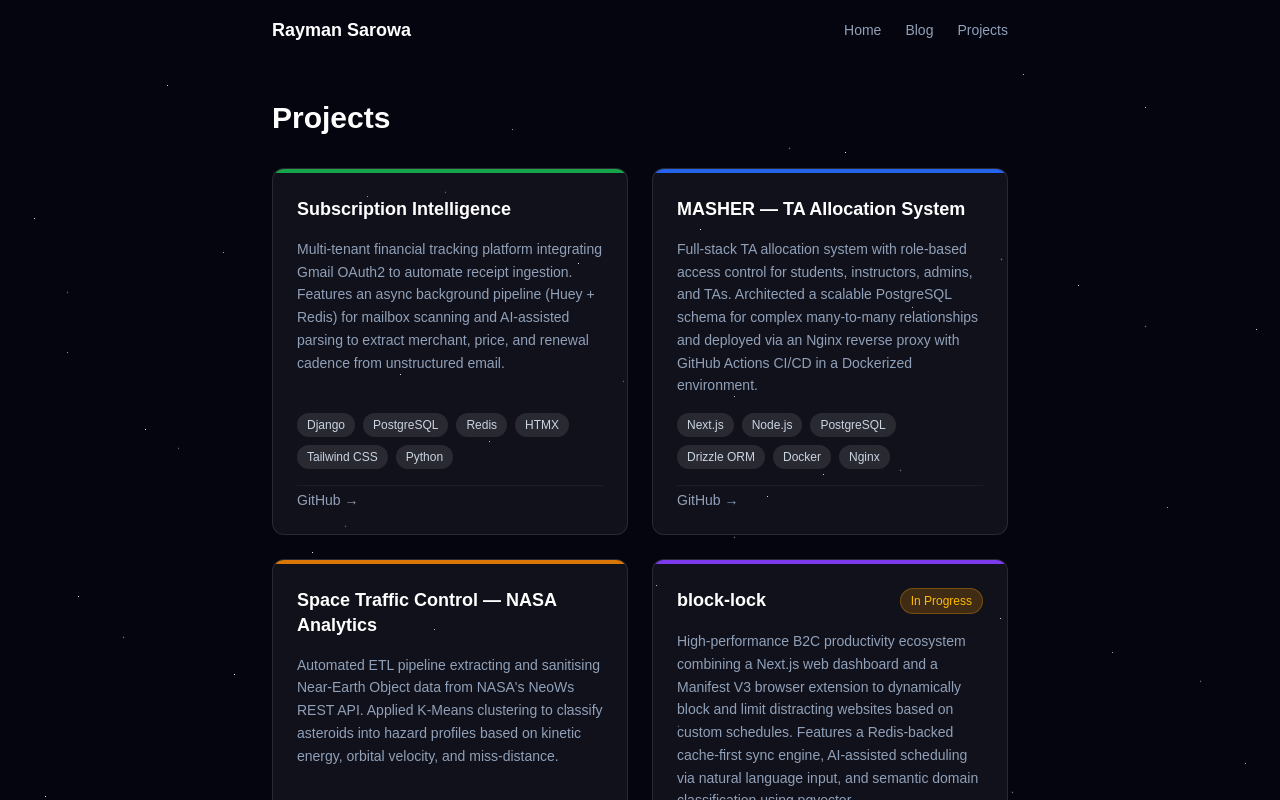
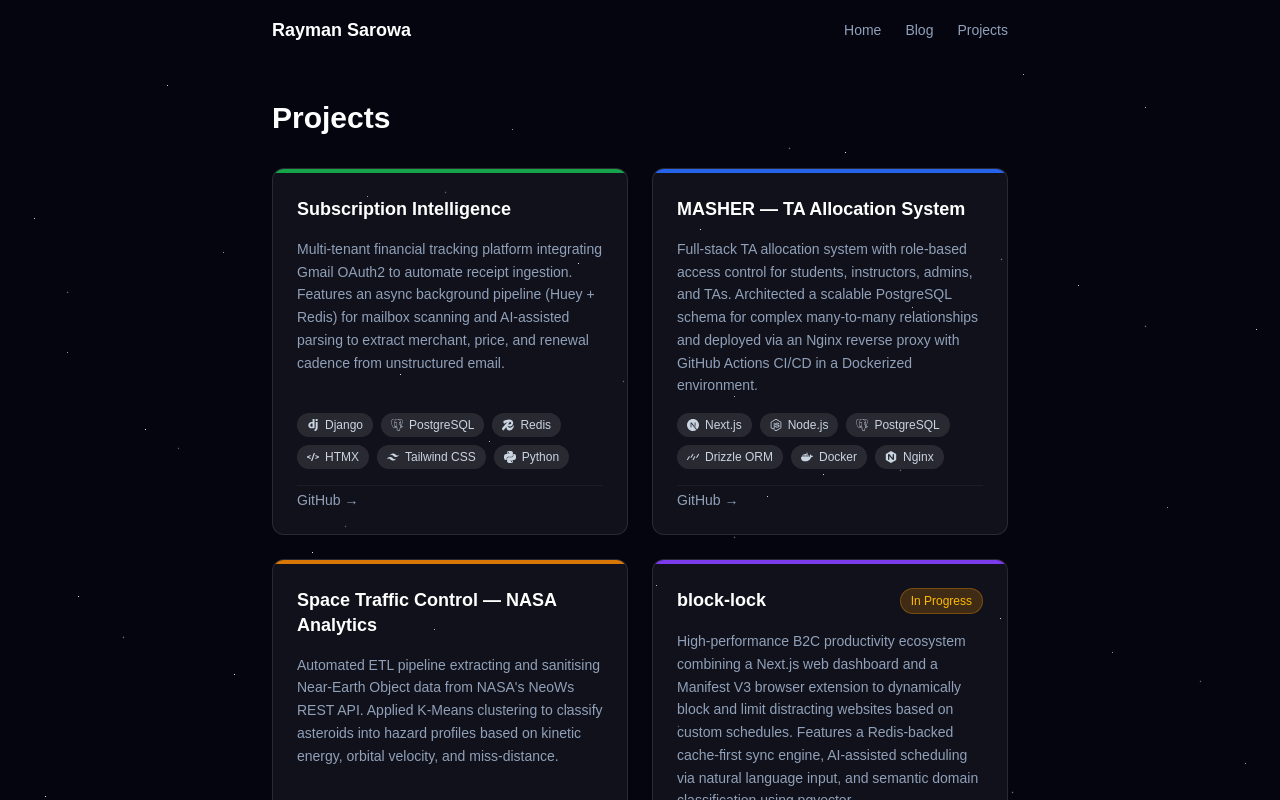
Before and after one commit to raymansarowa976/personal-website, a Next.js app: page /projects in a window 1280 px wide. Shown: the top 800 px of the page. Built offline with nearby package versions, Linux system fonts and the light colour scheme.

Commit message:
added tech stack logos

```diff
--- a/components/ProjectCard.tsx
+++ b/components/ProjectCard.tsx
@@ -1,4 +1,5 @@
 import type { Project } from '@/lib/projects'
+import { TechBadge } from '@/components/TechBadge'
 
 export function ProjectCard({ title, description, stack, githubUrl, demoUrl, inProgress, accent }: Project) {
   return (
@@ -25,12 +26,7 @@ export function ProjectCard({ title, description, stack, githubUrl, demoUrl, inP
 
         <div className="flex flex-wrap gap-2">
           {stack.map((tech) => (
-            <span
-              key={tech}
-              className="px-2.5 py-1 rounded-full text-xs font-medium bg-white/10 text-slate-300"
-            >
-              {tech}
-            </span>
+            <TechBadge key={tech} name={tech} />
           ))}
         </div>
 
--- /dev/null
+++ b/components/TechBadge.tsx
@@ -0,0 +1,54 @@
+import {
+  SiDjango,
+  SiPostgresql,
+  SiRedis,
+  SiHtmx,
+  SiTailwindcss,
+  SiPython,
+  SiNextdotjs,
+  SiNodedotjs,
+  SiDocker,
+  SiNginx,
+  SiPandas,
+  SiScikitlearn,
+  SiSqlite,
+  SiTypescript,
+  SiPrisma,
+  SiTurborepo,
+  SiGooglechrome,
+  SiDrizzle,
+  SiZod,
+} from 'react-icons/si'
+import type { IconType } from 'react-icons'
+
+const iconMap: Record<string, IconType> = {
+  'Django': SiDjango,
+  'PostgreSQL': SiPostgresql,
+  'Redis': SiRedis,
+  'HTMX': SiHtmx,
+  'Tailwind CSS': SiTailwindcss,
+  'Python': SiPython,
+  'Next.js': SiNextdotjs,
+  'Node.js': SiNodedotjs,
+  'Docker': SiDocker,
+  'Nginx': SiNginx,
+  'Pandas': SiPandas,
+  'Scikit-Learn': SiScikitlearn,
+  'SQLite': SiSqlite,
+  'TypeScript': SiTypescript,
+  'Prisma': SiPrisma,
+  'Turborepo': SiTurborepo,
+  'Chrome Extension MV3': SiGooglechrome,
+  'Drizzle ORM': SiDrizzle,
+  'Zod': SiZod,
+}
+
+export function TechBadge({ name }: { name: string }) {
+  const Icon = iconMap[name]
+  return (
+    <span className="flex items-center gap-1.5 px-2.5 py-1 rounded-full text-xs font-medium bg-white/10 text-slate-300">
+      {Icon && <Icon className="w-3 h-3 shrink-0" aria-hidden="true" />}
+      {name}
+    </span>
+  )
+}
```
